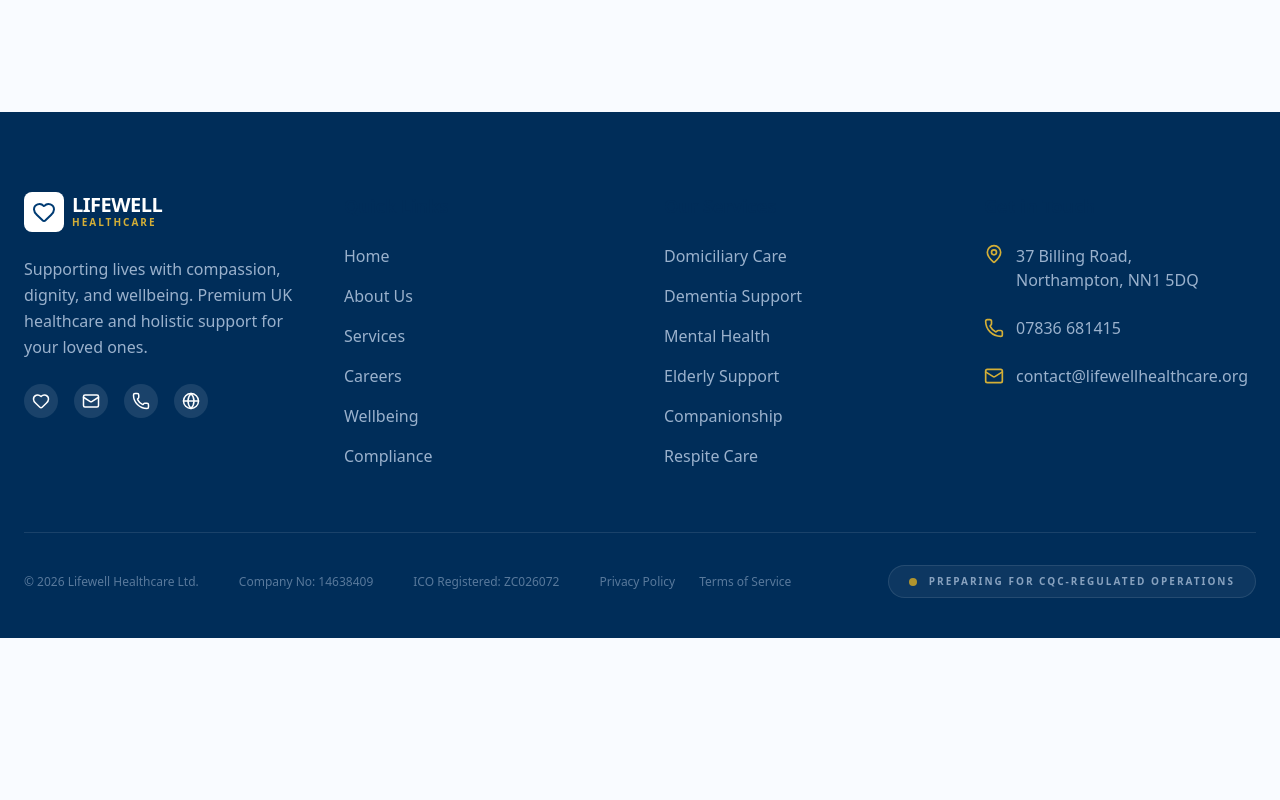
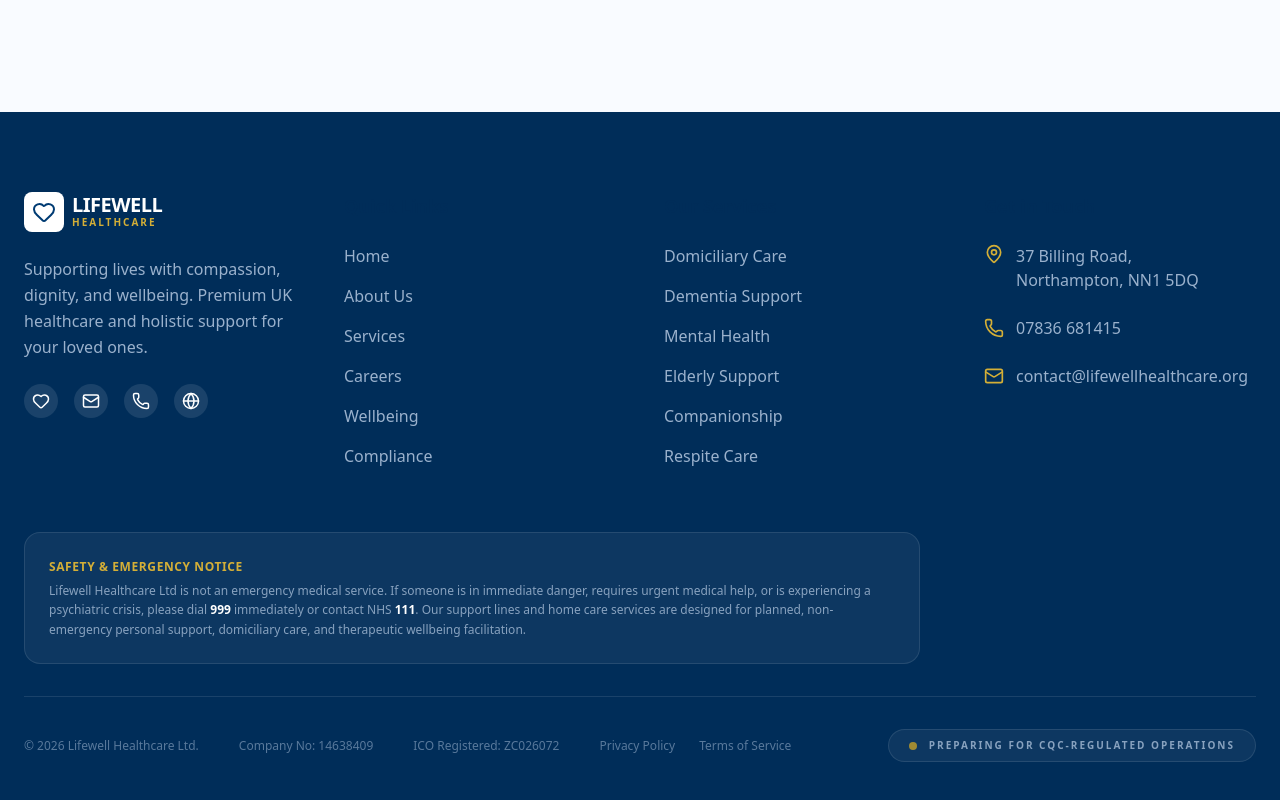
Before and after one commit to osofocarl-web/lifewell-healthcare, a Next.js app: page /careers in a window 1280 px wide. Shown: the part 3609-4409 px from the top of the page. Before the commit the page ends 4247 px from the top, so only its background shows below. Built offline with nearby package versions, Linux system fonts and the light colour scheme.

Commit message:
fix: src/components/layout/Footer.tsx

```diff
--- a/src/components/layout/Footer.tsx
+++ b/src/components/layout/Footer.tsx
@@ -36,7 +36,7 @@ export const Footer = () => {
                 <Heart size={18} />
               </a>
               <a
-                href="mailto:info@lifewellhealthcare.org"
+                href="mailto:contact@lifewellhealthcare.org"
                 aria-label="Email us"
                 className="bg-white/10 p-2 rounded-full hover:bg-brand-gold transition-premium"
               >
@@ -116,6 +116,12 @@ export const Footer = () => {
           </div>
         </div>
 
+        {/* Emergency Disclaimer */}
+        <div className="mb-8 p-6 bg-white/5 rounded-2xl border border-white/10 text-xs text-blue-100/60 leading-relaxed max-w-4xl">
+          <span className="font-extrabold text-brand-gold-soft uppercase tracking-wider block mb-1">Safety & Emergency Notice</span>
+          Lifewell Healthcare Ltd is not an emergency medical service. If someone is in immediate danger, requires urgent medical help, or is experiencing a psychiatric crisis, please dial <strong className="text-white">999</strong> immediately or contact NHS <strong className="text-white">111</strong>. Our support lines and home care services are designed for planned, non-emergency personal support, domiciliary care, and therapeutic wellbeing facilitation.
+        </div>
+
         <div className="pt-8 border-t border-white/10 flex flex-col lg:flex-row justify-between items-center gap-8">
           <div className="flex flex-col lg:flex-row items-center gap-4 lg:gap-10 text-xs text-blue-100/40 font-medium">
             <p>&copy; {new Date().getFullYear()} Lifewell Healthcare Ltd.</p>
```
